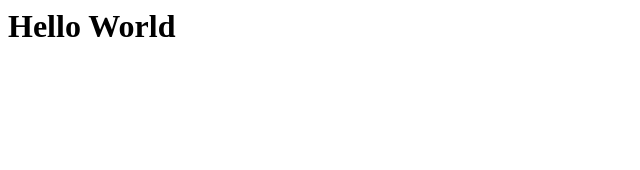
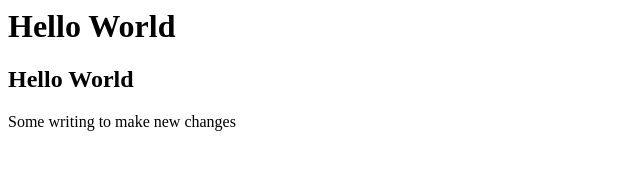
Before and after one commit to jwhil/demo-repo, a plain HTML site: page index.html in a window 1280 px wide. Shown: the whole page, without its empty margins (0-640 px from the left). Drawn offline with Linux system fonts and the light colour scheme.

Commit message:
Updated index.html

```diff
--- a/index.html
+++ b/index.html
@@ -1 +1,3 @@
 <h1>Hello World</h1>
+<h2>Hello World</h2>
+<p>Some writing to make new changes</p>
```
